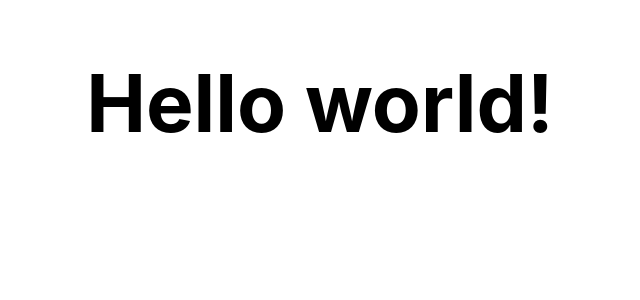
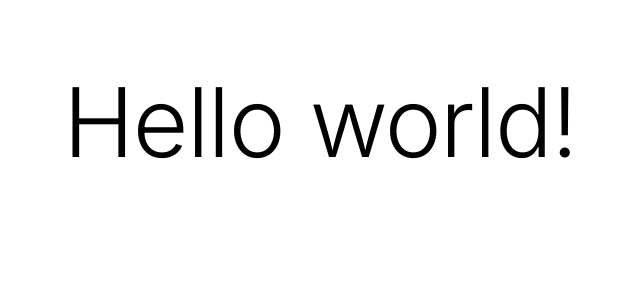
Before and after one commit to trevorsmithbanjo/tuneshed, a React (Create React App) app: page / in a window 1280 px wide. Shown: the top 300 px of the page, without its empty margins (320-960 px from the left). Built offline with nearby package versions, Linux system fonts and the light colour scheme.

Commit message:
Adds Inter font and theme for styled-components wip

```diff
--- a/public/index.html
+++ b/public/index.html
@@ -24,7 +24,10 @@
       work correctly both with client-side routing and a non-root public URL.
       Learn how to configure a non-root public URL by running `npm run build`.
     -->
-    <title>React App</title>
+    <style>
+      @import url('https://fonts.googleapis.com/css2?family=Inter:wght@300;400;500;600;700&display=swap');
+    </style>
+    <title>tuneshed</title>
   </head>
   <body>
     <noscript>You need to enable JavaScript to run this app.</noscript>
--- a/src/App.styles.tsx
+++ b/src/App.styles.tsx
@@ -5,5 +5,5 @@ export const AppContainer = styled.div`
 `;
 
 export const Heading = styled.h1`
-  font-size: 5rem;
+  ${({ theme }) => theme.typography.heading1}
 `;
--- a/src/index.css
+++ b/src/index.css
@@ -1,13 +1,10 @@
+* {
+  box-sizing: border-box;
+}
+
 body {
   margin: 0;
-  font-family: -apple-system, BlinkMacSystemFont, 'Segoe UI', 'Roboto', 'Oxygen',
-    'Ubuntu', 'Cantarell', 'Fira Sans', 'Droid Sans', 'Helvetica Neue',
-    sans-serif;
+  font-family: 'Inter', sans-serif;
   -webkit-font-smoothing: antialiased;
   -moz-osx-font-smoothing: grayscale;
 }
-
-code {
-  font-family: source-code-pro, Menlo, Monaco, Consolas, 'Courier New',
-    monospace;
-}
--- a/src/index.tsx
+++ b/src/index.tsx
@@ -3,13 +3,17 @@ import ReactDOM from 'react-dom/client';
 import './index.css';
 import App from './App';
 import reportWebVitals from './reportWebVitals';
+import { ThemeProvider } from 'styled-components';
+import { defaultTheme } from './theme';
 
 const root = ReactDOM.createRoot(
   document.getElementById('root') as HTMLElement,
 );
 root.render(
   <React.StrictMode>
-    <App />
+    <ThemeProvider theme={defaultTheme}>
+      <App />
+    </ThemeProvider>
   </React.StrictMode>,
 );
 
--- /dev/null
+++ b/src/theme.ts
@@ -0,0 +1,12 @@
+import { DefaultTheme } from 'styled-components';
+
+export const defaultTheme: DefaultTheme = {
+  typography: {
+    heading1: {
+      fontFamily: `'Inter', sans-sarif`,
+      fontSize: '96px',
+      fontWeight: '300',
+      letterSpacing: '-1.5px',
+    },
+  },
+};
```
Also changed, not shown: styled.d.ts (added, +14 -0 lines).
